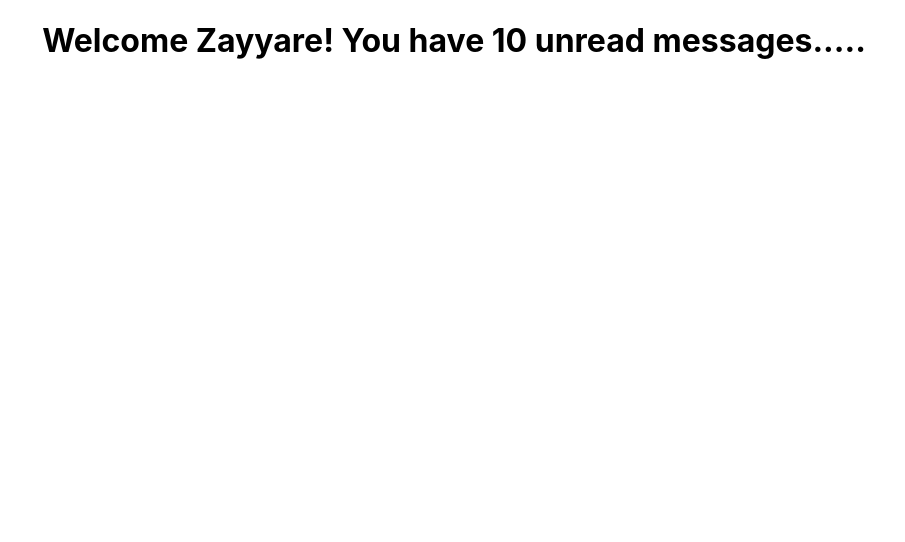
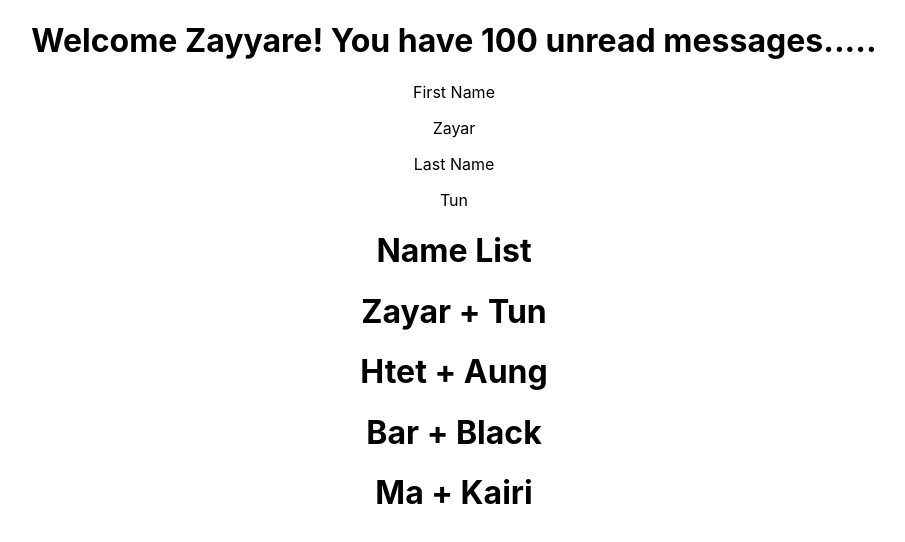
Before and after one commit to zayar-htun/react_typescript, a React (Create React App) app: page / in a window 1280 px wide. Shown: the top 542 px of the page, without its empty margins (186-1091 px from the left). Built offline with nearby package versions, Linux system fonts and the light colour scheme.

Commit message:
basic types of props TYPESCRIPT

```diff
--- a/src/App.tsx
+++ b/src/App.tsx
@@ -1,15 +1,26 @@
-import './App.css';
-import Greet from './components/Greet';
+import "./App.css";
+import Greet from "./components/Greet";
+import Person from "./components/Person";
+import PersonList from "./components/PersonList";
 
 function App() {
-  return (
-    <div className="App">
-      <Greet name={"Zayyare"}/>
-      {/* true */}
-      {/* <Greet name={10}/>  false because of number */}
-
-    </div>
-  );
+    const personName = {
+        first: "Zayar",
+        last: "Tun",
+    };
+    const personList = [
+        { first: "Zayar", last: "Tun" },
+        { first: "Htet", last: "Aung" },
+        { first: "Bar", last: "Black" },
+        { first: "Ma", last: "Kairi" },
+    ];
+    return (
+        <div className="App">
+            <Greet name={"Zayyare"} messageCount={100} isLoggedIn={true} />
+            <Person name={personName} />
+            <PersonList nameArray={personList} />
+        </div>
+    );
 }
 
 export default App;
--- a/src/components/Greet.tsx
+++ b/src/components/Greet.tsx
@@ -1,11 +1,19 @@
 type GreetProps = {
     name: string;
+    messageCount: number;
+    isLoggedIn: boolean;
 };
 
-export default function Greet(props:GreetProps) {
+export default function Greet(props: GreetProps) {
     return (
         <div>
-            <h1>Welcome {props.name}! You have 10 unread messages.....</h1>
+            <h1>
+                {
+                    props.isLoggedIn ? `Welcome ${props.name}! You have ${props.messageCount} unread
+                    messages.....` : `Welcome Guest`
+                }
+
+            </h1>
         </div>
     );
 }
--- /dev/null
+++ b/src/components/Person.tsx
@@ -0,0 +1,17 @@
+import React from "react";
+
+type PersonProps = {
+    name: {
+        first: string;
+        last: string;
+    };
+};
+
+export default function Person(props:PersonProps) {
+    return (
+        <div>
+            <label>First Name</label> <p>{props.name.first}</p>
+            <label>Last Name</label> <p>{props.name.last}</p>
+        </div>
+    );
+}
--- /dev/null
+++ b/src/components/PersonList.tsx
@@ -0,0 +1,23 @@
+import React from "react";
+
+type PersonListProps = {
+    nameArray: {
+        first: string;
+        last: string;
+    }[];
+};
+
+export default function PersonList(props: PersonListProps) {
+    return (
+        <div>
+            <h1>Name List</h1>
+            {props.nameArray.map(name => {
+                return (
+                    <h1 key={name.first}>
+                        {name.first} + {name.last}
+                    </h1>
+                );
+            })}
+        </div>
+    );
+}
```
